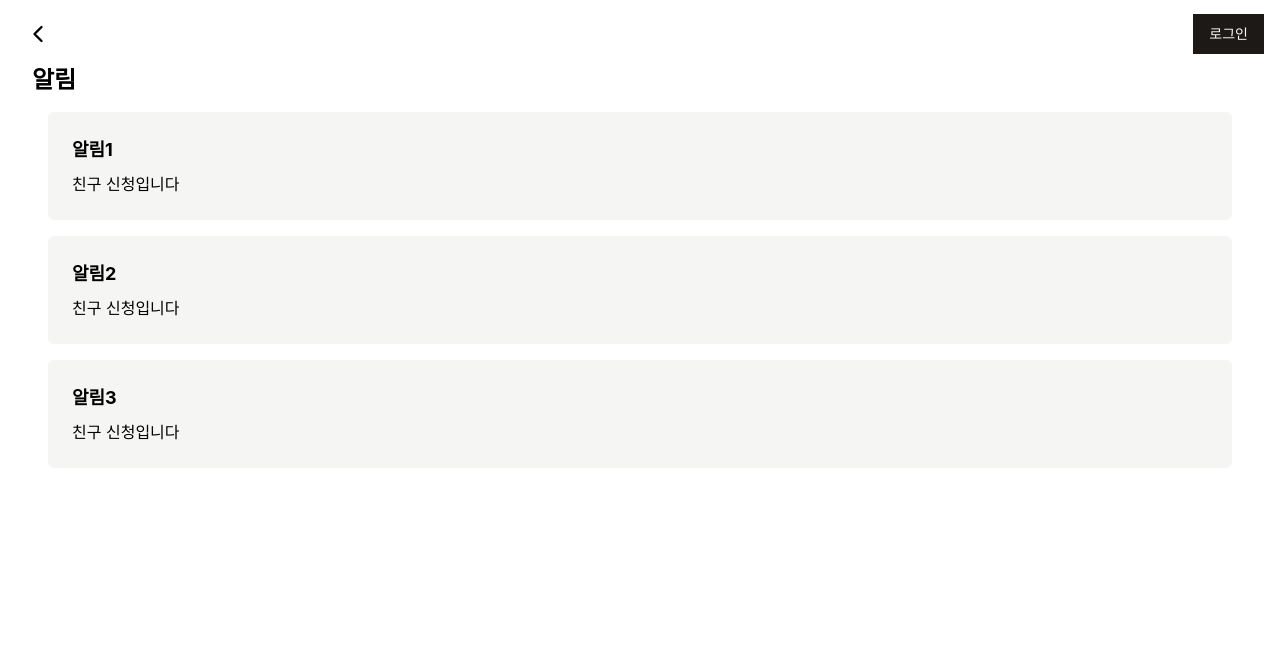
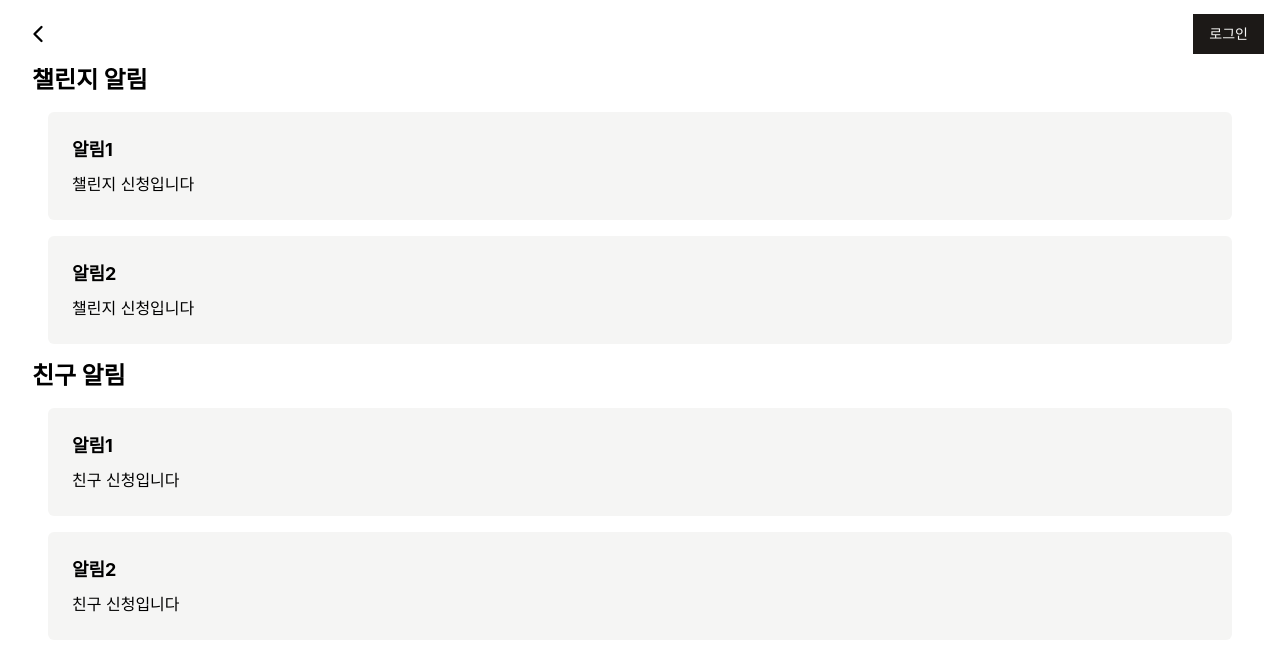
Before and after one commit to minsuje/grabit, a React (Vite) app in the folder client/: page /alarm in a window 1280 px wide. Shown: the top 650 px of the page. Built offline with nearby package versions, Linux system fonts and the light colour scheme; sample sign-in values are in the browser's storage; a web font is replaced by a local one.

Commit message:
feat:alarm  수정

```diff
--- a/client/src/components/Component0117.tsx
+++ b/client/src/components/Component0117.tsx
@@ -131,7 +131,7 @@ function HotChallenge() {
 
   return (
     <>
-      <div className="flex gap-2 text-center hover:cursor-pointer">
+      <div className="flex gap-8 text-center hover:cursor-pointer">
         {hotTopic.map((topic, idx) => {
           return (
             <div
@@ -139,7 +139,7 @@ function HotChallenge() {
               onClick={() => {
                 showHotChallengeList(idx);
               }}
-              className="m-2 w-full rounded-lg border-2 border-solid  border-pink-500 bg-white p-2"
+              className="m-2 w-full rounded-md border-2 border-solid  border-pink-200 bg-pink-100 p-1"
             >
               {topic}
             </div>
@@ -147,12 +147,8 @@ function HotChallenge() {
         })}
       </div>
       {showList.length != 0
-        ? showList.map((challenge: Challenge) => {
-            return (
-              <Link to={`/challengeDetail/${challenge.challenge_id}`} className=" text-black no-underline">
-                <ListComponentWithPeriod challenge={challenge}></ListComponentWithPeriod>
-              </Link>
-            );
+        ? showList.map((challenge: Challenge, idx: number) => {
+            return <ListComponentWithPeriod key={idx} challenge={challenge}></ListComponentWithPeriod>;
           })
         : null}
     </>
--- a/client/src/page/challenge/ChallengeDaily.tsx
+++ b/client/src/page/challenge/ChallengeDaily.tsx
@@ -1,21 +1,18 @@
 import { useDispatch, useSelector } from 'react-redux';
 import { useEffect } from 'react';
 import { useParams } from 'react-router-dom';
-import { useRef, useState,RefObject } from 'react';
+import { useRef, useState, RefObject } from 'react';
 
 import { setHeaderInfo } from '@/store/headerSlice';
 import { RootState } from '@/store/store';
 import { Button } from '@/components/ui/button';
 
-
-
-
 function ChallengeDaily() {
   const { userid_num } = useSelector((state: RootState) => state.login);
-  console.log('user',userid_num)
-  const [file,setFile] = useState<File>();
+  console.log('user', userid_num);
+  const [file, setFile] = useState<File>();
   const [imgUrl, setImgUrl] = useState<string>();
-  const inputRef:RefObject<HTMLInputElement>|null = useRef(null);
+  const inputRef: RefObject<HTMLInputElement> | null = useRef(null);
   const dispatch = useDispatch();
   const { mission_content } = useParams();
 
@@ -30,66 +27,86 @@ function ChallengeDaily() {
   }
 
   async function upload() {
-    if(file){
+    if (file) {
       const aiFile = await query(file);
       console.log('aifile >>>>>>', aiFile);
     }
 
-    if(imgUrl){
+    if (imgUrl) {
       URL.revokeObjectURL(imgUrl);
     }
 
-    setFile(undefined)
-
+    setFile(undefined);
   }
-
-
-
 
   useEffect(() => {
     dispatch(setHeaderInfo({ title: '오늘의 미션', backPath: '/main' }));
   }, [dispatch]);
 
-
   return (
     <div className="flex flex-col gap-4">
       <div className="p-3 text-center text-5xl font-extrabold">데일리 미션</div>
 
-
       <div className="text-center">
         <p>오늘의 미션을 완료하고</p>
         <p>추가 포인트를 얻으세요!</p>
-      <div className='border-2 rounded-md  m-2 border-pink-500'>
-      <p className=''>오늘의 미션</p>
+        <div className="m-2   ">
+          <p className="">오늘의 미션</p>
           <h1 className="text-center">{mission_content}</h1>
         </div>
-
       </div>
 
-{imgUrl&&<div className='text-center mx-auto'><img src={imgUrl}></img><Button onClick={upload}>업로드</Button></div>
-
+      {imgUrl ? (
+        <div className="mx-auto text-center">
+          <h1> 미리보기</h1>
+          <img src={imgUrl}></img>
+          <Button onClick={upload}>업로드</Button>
+        </div>
+      ) : (
+        <div
+          className=" m-2 mx-auto flex h-40 w-full flex-col justify-center rounded-md border-2  border-gray-400 text-center  text-gray-400"
+          onClick={() => {
+            if (inputRef.current) {
+              inputRef.current.click();
             }
-
+          }}
+        >
+          <p>+</p>
+          <p>사진 찍기</p>
+        </div>
+      )}
 
       <div className="cta fixed bottom-0 left-0 right-0 flex flex-col">
         <div className="flex h-8 bg-gradient-to-b from-transparent to-white"></div>
         <div className="flex-col bg-white px-8  pb-8 ">
-      <input className="opacity-0"  type="file" id="imageFile" capture="environment" accept="image/*"  ref={inputRef} onChange={(e)=>{
-        if(e.target.files?.length==1){
-          console.log(e.target.files[0])
-          setFile(e.target.files[0])
-          setImgUrl(URL.createObjectURL(e.target.files[0]))
-      }}}  />
-        <Button onClick={()=>{
+          <input
+            className="opacity-0"
+            type="file"
+            id="imageFile"
+            capture="environment"
+            accept="image/*"
+            ref={inputRef}
+            onChange={(e) => {
+              if (e.target.files?.length == 1) {
+                console.log(e.target.files[0]);
+                setFile(e.target.files[0]);
+                setImgUrl(URL.createObjectURL(e.target.files[0]));
+              }
+            }}
+          />
+          <Button
+            onClick={() => {
               if (inputRef.current) {
                 inputRef.current.click();
               }
-        }} className="w-full rounded-md p-6">인증하기
+            }}
+            className="w-full rounded-md p-6"
+          >
+            인증하기
           </Button>
         </div>
       </div>
     </div>
-
   );
 }
 export default ChallengeDaily;
--- a/client/src/page/challenge/ChallengeInProgress.tsx
+++ b/client/src/page/challenge/ChallengeInProgress.tsx
@@ -160,6 +160,7 @@ function ChallengeInProgress() {
     dispatch(setResult(resultArr));
 
     const Dday = differenceInCalendarDays(challengeDetail.authentication_end_date, new Date());
+    console.log(Dday, 'dday');
 
     if (Dday < 0) {
       navigate(`/challengeResult/${challenge_id}`);
--- a/client/src/page/challenge/Main.tsx
+++ b/client/src/page/challenge/Main.tsx
@@ -12,10 +12,6 @@ import { setHeaderInfo } from '@/store/headerSlice';
 import { useSelector } from 'react-redux';
 import { RootState } from '@/store/store';
 import { differenceInHours } from 'date-fns';
-interface Mission {
-  completed: string;
-  random_mission: string;
-}
 
 export default function Main() {
   const LoginId: number = 3;
@@ -52,10 +48,8 @@ export default function Main() {
   }
 
   const [ingMyChallenge, setIngMyChallenge] = useState<Challenge[]>([]);
-  const [dailymission, setDailymission] = useState<Mission>({
-    completed: 'none',
-    random_mission: '임시 데이터',
-  });
+  const [dailymission, setDailymission] = useState<string>('');
+  const [completed, setCompleted] = useState<string>('none');
 
   useEffect(() => {
     {
@@ -63,7 +57,8 @@ export default function Main() {
         .get('http://3.34.122.205:3000/dailyMission')
         .then((response) => {
           console.log(response);
-          setDailymission(response.data);
+          setDailymission(response.data.mission_name[0].mission_content);
+          setCompleted(response.data.completed);
         })
         .catch((error) => {
           console.error('main에서 일일미션 오류발생 :', error);
@@ -87,17 +82,17 @@ export default function Main() {
       <Ranking />
       <h1>오늘의 미션</h1>
 
-      {dailymission.completed === 'none' ? (
-        <Link to={`/challengeDaily/${dailymission.random_mission}`} className="text-black no-underline">
+      {completed === 'none' ? (
+        <Link to={`/challengeDaily/${dailymission}`} className="text-black no-underline">
           <div>
             <div className="mb-[5%] flex flex-col rounded-lg bg-gray-200 p-6 shadow-md">
               <div className="flex justify-between">
-                <p>{dailymission.random_mission}</p>
+                <p>{dailymission}</p>
                 <p>
                   {23 - new Date().getHours()}시간 {59 - new Date().getMinutes()}분 남음
                 </p>
               </div>
-              <p>100P</p>
+              <p>10P</p>
             </div>
           </div>
         </Link>
@@ -105,10 +100,10 @@ export default function Main() {
         <div>
           <div className="mb-[5%] flex flex-col rounded-lg bg-gray-200 p-6 shadow-md">
             <div className="flex justify-between">
-              <p>{dailymission.random_mission}</p>
+              <p>{dailymission}</p>
               <p>오늘 미션 완료!!</p>
             </div>
-            <p>100P</p>
+            <p>10P</p>
           </div>
         </div>
       )}
@@ -123,11 +118,11 @@ export default function Main() {
           </Link>
         </div>
       ) : (
-        ingMyChallenge.map((challenge: Challenge) => {
+        ingMyChallenge.map((challenge: Challenge, idx: number) => {
           return (
             <>
               <Link to={`/challengeInProgress/${challenge.challenge_id}`} className="text-black no-underline">
-                <ListComponent1 key={challenge.challenge_id} challenge={challenge} />
+                <ListComponent1 key={idx} challenge={challenge} />
               </Link>
             </>
           );
--- a/client/src/page/home/Alarm.tsx
+++ b/client/src/page/home/Alarm.tsx
@@ -1,7 +1,27 @@
 import AlarmList from '@/components/AlarmList';
 import { useState } from 'react';
 
-const dummyAlarm = [
+interface challengeAlarm {
+  title: string;
+  content: string;
+}
+interface friendAlarm {
+  title: string;
+  content: string;
+}
+
+function Alarm() {
+  const [challengeAlarm, setChallengeAlarm] = useState<challengeAlarm[]>([
+    {
+      title: '알림1',
+      content: '챌린지 신청입니다',
+    },
+    {
+      title: '알림2',
+      content: '챌린지 신청입니다',
+    },
+  ]);
+  const [friendAlarm, setFriendAlarm] = useState<friendAlarm[]>([
     {
       title: '알림1',
       content: '친구 신청입니다',
@@ -10,20 +30,19 @@ const dummyAlarm = [
       title: '알림2',
       content: '친구 신청입니다',
     },
-  {
-    title: '알림3',
-    content: '친구 신청입니다',
-  },
-];
+  ]);
 
-function Alarm() {
-
-  const AlarmListArr = useState([]);
   return (
     <div>
-      <h1 className="text-2xl font-extrabold">알림</h1>
+      <h1 className="text-2xl font-extrabold">챌린지 알림</h1>
       <div className="list flex flex-col gap-4 p-4">
-        {dummyAlarm.map((list, i) => {
+        {challengeAlarm.map((list, i) => {
+          return <AlarmList key={i} title={list.title} content={list.content} />;
+        })}
+      </div>
+      <h1 className="text-2xl font-extrabold">친구 알림</h1>
+      <div className="list flex flex-col gap-4 p-4">
+        {friendAlarm.map((list, i) => {
           return <AlarmList key={i} title={list.title} content={list.content} />;
         })}
       </div>
```
Lines whose indentation alone changed are shown as unchanged.
